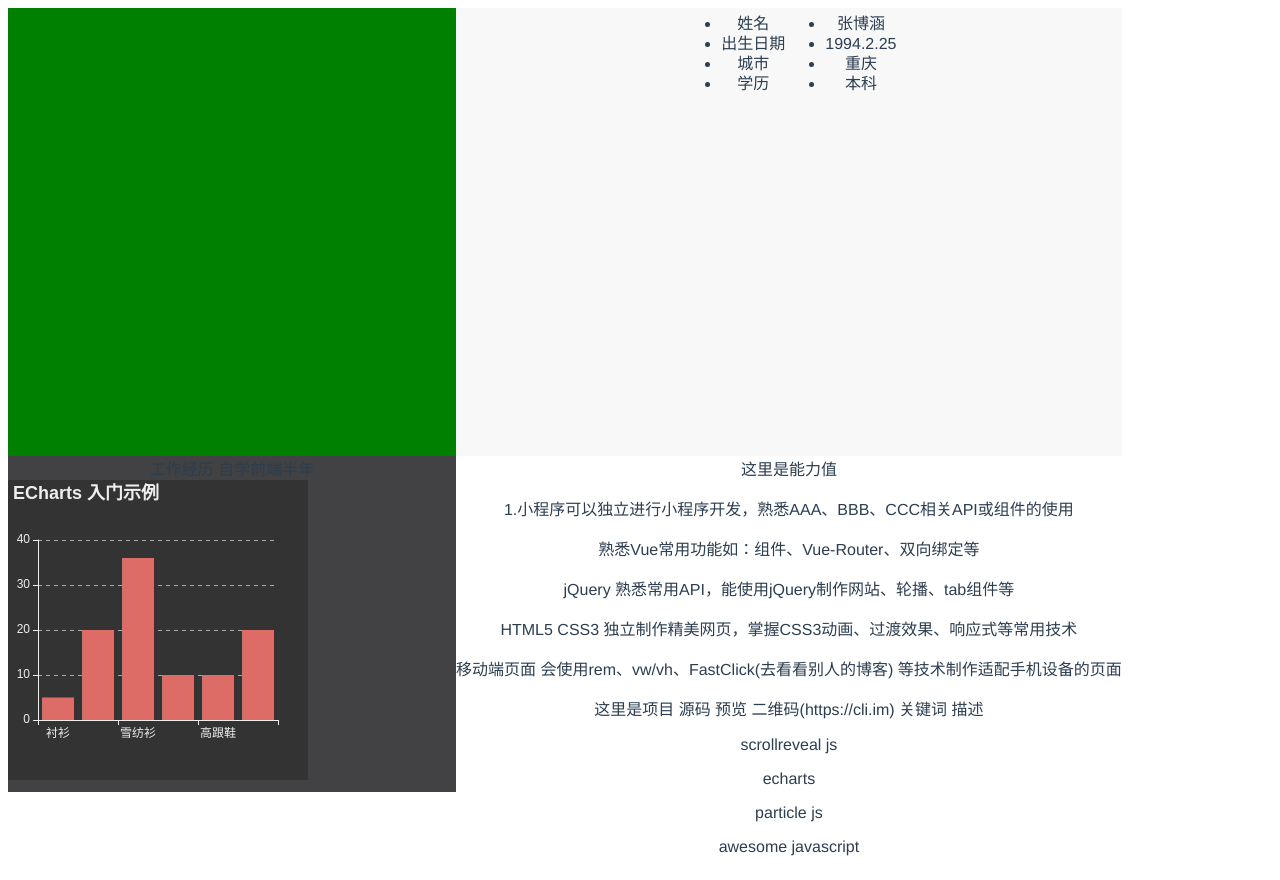
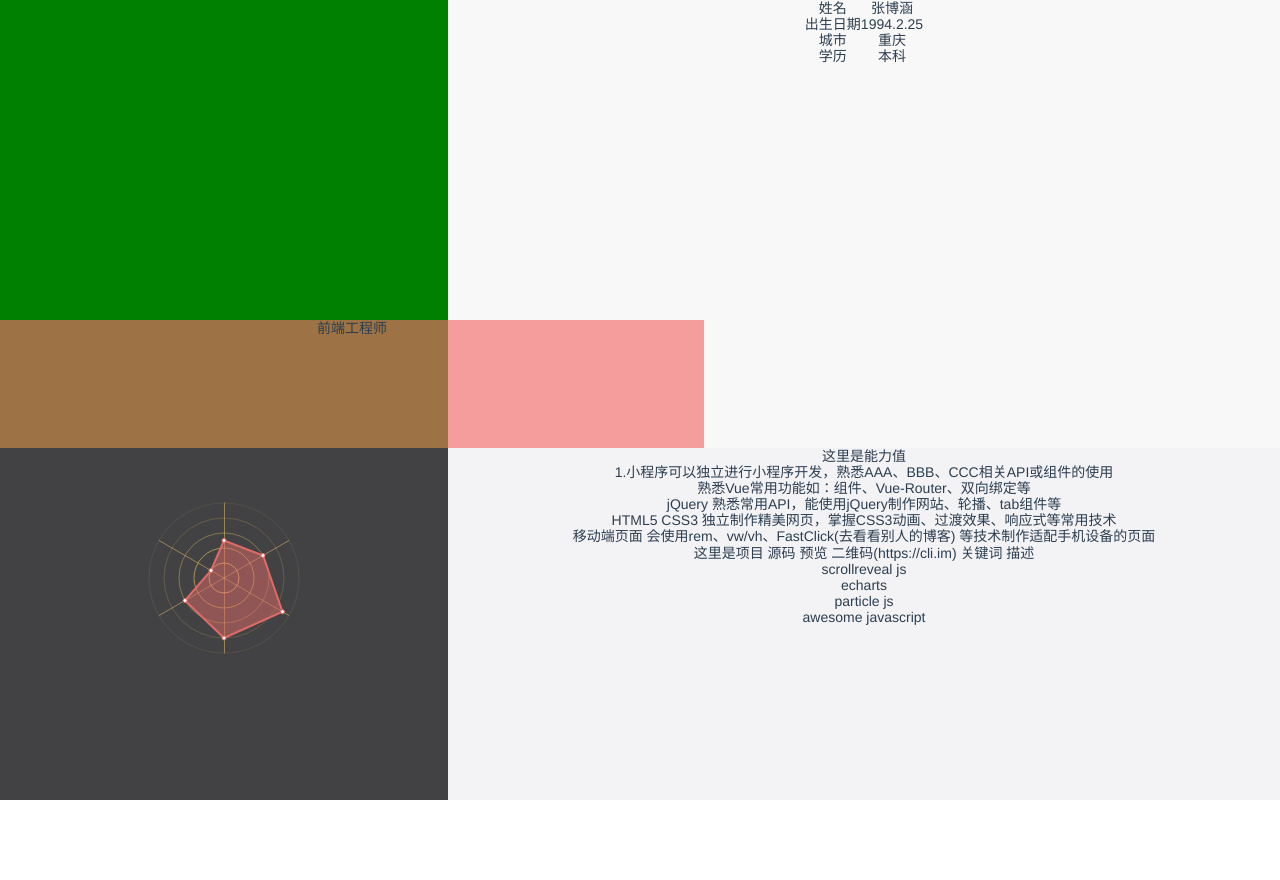
Before and after one commit to 574549756/resume-preview, a Vue app: page / in a window 1280 px wide. After the commit the page ends 800 px from the top, so only its background shows below. Built offline with nearby package versions, Linux system fonts and the light colour scheme.

Commit message:
防止猫咬线

```diff
--- a/index.html
+++ b/index.html
@@ -5,7 +5,7 @@
   <meta charset="utf-8">
   <meta name="viewport" content="width=device-width,initial-scale=1.0">
   <title>resume-preview</title>
-  <script src="//at.alicdn.com/t/font_801219_621utzl3jb.js"></script>
+  <script src="//at.alicdn.com/t/font_801219_bgskbq53mxa.js"></script>
   <style type="text/css">
     .icon {
       width: 1em;
--- a/package.json
+++ b/package.json
@@ -13,6 +13,7 @@
     "chart.js": "^2.7.2",
     "echarts": "^4.1.0",
     "node-sass": "^4.9.3",
+    "normalize.css": "^8.0.0",
     "particles.js": "^2.0.0",
     "sass-loader": "^7.1.0",
     "scrollreveal": "^4.0.0",
--- a/src/App.vue
+++ b/src/App.vue
@@ -2,7 +2,8 @@
   <div id="app">
     <div class="leftBar">
       <div class="photo"></div>
-      <div class="edu">工作经历 自学前端半年</div>
+      <div class="mainTitle">前端工程师</div>
+      <div class="edu"></div>
         <radar/>
 
     </div>
@@ -56,12 +57,22 @@ export default {
     flex-direction: column;
     background: #424244;
     width: 35vw;
-    height: 98vh;
+    height: 100vh;
+    .mainTitle {
+      background: #f56c6ca4;
+      height: 10vw;
+      width: 55vw;
+      margin-top: -10vw;
+      z-index: 10;
+    }
     .photo {
       background: green;
       width: 35vw;
       height: 35vw;
     }
   }
+  .rightSide {
+    background: #f3f3f5;
+  }
 }
 </style>
--- a/src/components/idBoard.vue
+++ b/src/components/idBoard.vue
@@ -29,7 +29,7 @@ export default {}
   justify-content: center;
   align-items: flex-start;
   height: 35vw;
-  width: 100%;
+  width: 65vw;
   background: #f8f8f8;
 
   .photo {
@@ -45,11 +45,6 @@ export default {}
     ul {
       display: flex;
       flex-direction: column;
-      li {
-        font-size: 16px;
-        height: 20px;
-        line-height: 0px;
-      }
     }
   }
 }
--- a/src/components/radar.vue
+++ b/src/components/radar.vue
@@ -1,6 +1,28 @@
 <template>
-    <div id="myChart" :style="{width: '300px', height: '300px'}"></div>
+  <div class="skillsRadar">
+    <div class="skillsIcon">
+      <svg class="vue" aria-hidden="true">
+        <use xlink:href="#icon-vuejs"></use>
+      </svg>
+      <svg class="node" aria-hidden="true">
+        <use xlink:href="#icon-node-js"></use>
+      </svg>
+      <svg class="jquery" aria-hidden="true">
+        <use xlink:href="#icon-jquery"></use>
+      </svg>
+      <svg class="react" aria-hidden="true">
+        <use xlink:href="#icon-react"></use>
+      </svg>
+      <svg class="html" aria-hidden="true">
+        <use xlink:href="#icon-html"></use>
+      </svg>
+      <svg class="javascript" aria-hidden="true">
+        <use xlink:href="#icon-socialjavascript"></use>
+      </svg>
+    </div>
+    <div id="myChart" :style="{width: '200px', height: '200px',margin:'auto'}"></div>
 
+  </div>
 </template>
 
 <script>
@@ -26,17 +48,57 @@ export default {
       let myChart = echarts.init(document.getElementById('myChart'), 'dark')
       // 绘制图表
       myChart.setOption({
-        title: { text: 'ECharts 入门示例' },
+        backgroundColor: '#424244',
+        title: {},
         tooltip: {},
-        xAxis: {
-          data: ['衬衫', '羊毛衫', '雪纺衫', '裤子', '高跟鞋', '袜子']
+        legend: {},
+        radar: {
+          // shape: 'circle',
+          name: {
+            textStyle: {
+              color: 'rgba(238, 197, 102,0)'
+            }
+          },
+          shape: 'circle',
+          splitArea: {
+            show: false
+          },
+          splitLine: {
+            lineStyle: {
+              color: [
+                'rgba(238, 197, 102, 0.1)',
+                'rgba(238, 197, 102, 0.2)',
+                'rgba(238, 197, 102, 0.4)',
+                'rgba(238, 197, 102, 0.6)',
+                'rgba(238, 197, 102, 0.8)',
+                'rgba(238, 197, 102, 1)'
+              ].reverse()
+            }
+          },
+          axisLine: {
+            lineStyle: {
+              color: 'rgba(238, 197, 102, 0.5)'
+            }
+          },
+          indicator: [
+            { name: 'nodejs', max: 100 },
+            { name: 'react', max: 100 },
+            { name: 'vue', max: 100 },
+            { name: 'js', max: 100 },
+            { name: 'html', max: 100 },
+            { name: 'jquery', max: 100 }
+          ]
         },
-        yAxis: {},
         series: [
           {
-            name: '销量',
-            type: 'bar',
-            data: [5, 20, 36, 10, 10, 20]
+            type: 'radar',
+            areaStyle: { normal: { opacity: 0.5 } },
+            data: [
+              {
+                value: [50, 20, 60, 80, 90, 60],
+                name: ''
+              }
+            ]
           }
         ]
       })
@@ -44,3 +106,55 @@ export default {
   }
 }
 </script>
+
+<style lang="scss">
+@media print {
+  #mychart {
+    width: 35vw;
+    height: 35vw;
+  }
+}
+
+#mychart {
+  width: 35vw;
+  height: 35vw;
+}
+.skillsRadar {
+  margin-top: 30px;
+  .skillsIcon {
+    position: absolute;
+    z-index: 10;
+    height: 300px;
+    margin-left: 80px;
+    svg {
+      fill: #f3f3f5;
+      width: 20px;
+      height: 20px;
+      position: absolute;
+    }
+    .vue {
+      top: 135px;
+      left: -30px;
+    }
+    .react {
+      left: -30px;
+      top: 45px;
+    }
+    .node {
+      left: 48px;
+    }
+    .jquery {
+      left: 130px;
+      top: 45px;
+    }
+    .javascript {
+      left: 48px;
+      top: 180px;
+    }
+    .html {
+      left: 130px;
+      top: 135px;
+    }
+  }
+}
+</style>
--- a/src/main.js
+++ b/src/main.js
@@ -3,6 +3,8 @@
 import Vue from 'vue'
 import App from './App'
 import router from './router'
+import 'normalize.css'
+import './assets/reset.scss'
 
 import echarts from 'echarts'
 Vue.prototype.$echarts = echarts
```
Also changed, not shown: 1 other file (tests, documents, lock files or other folders).
